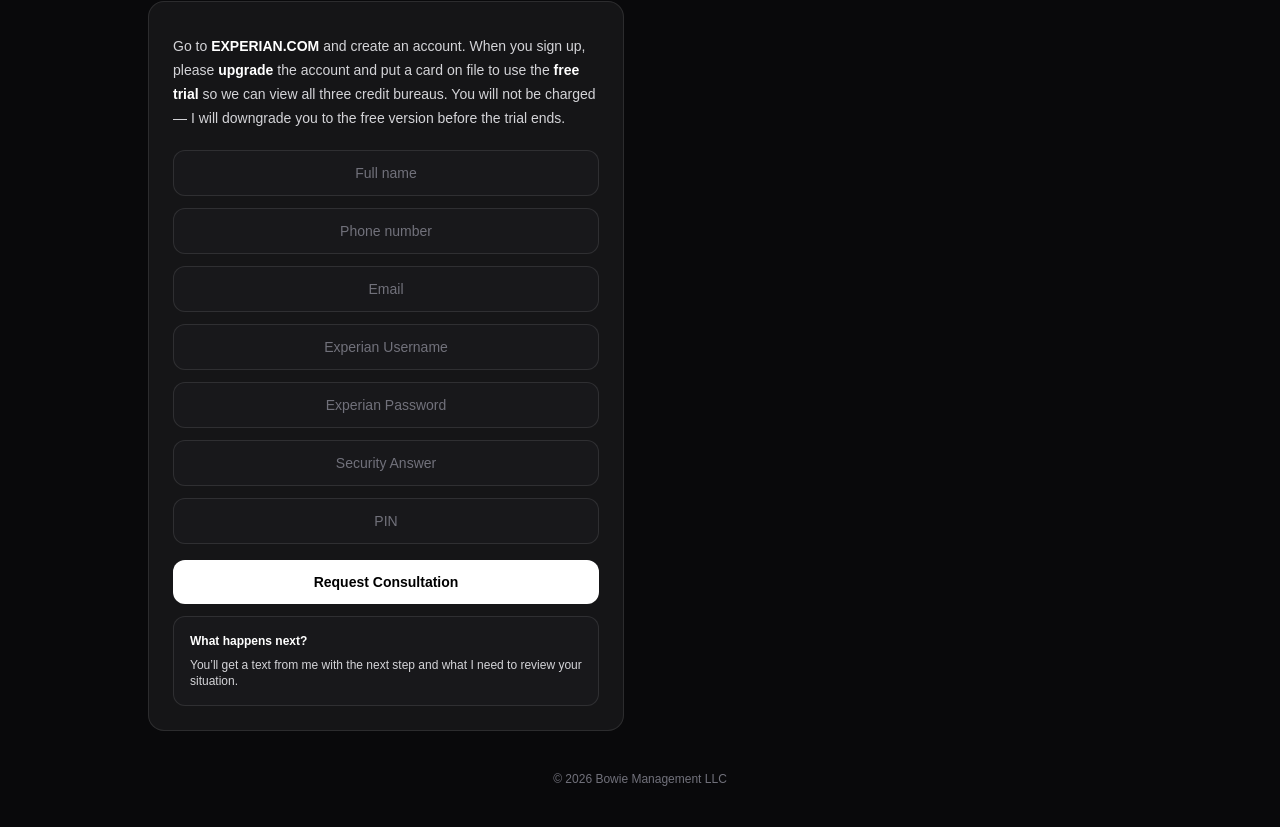
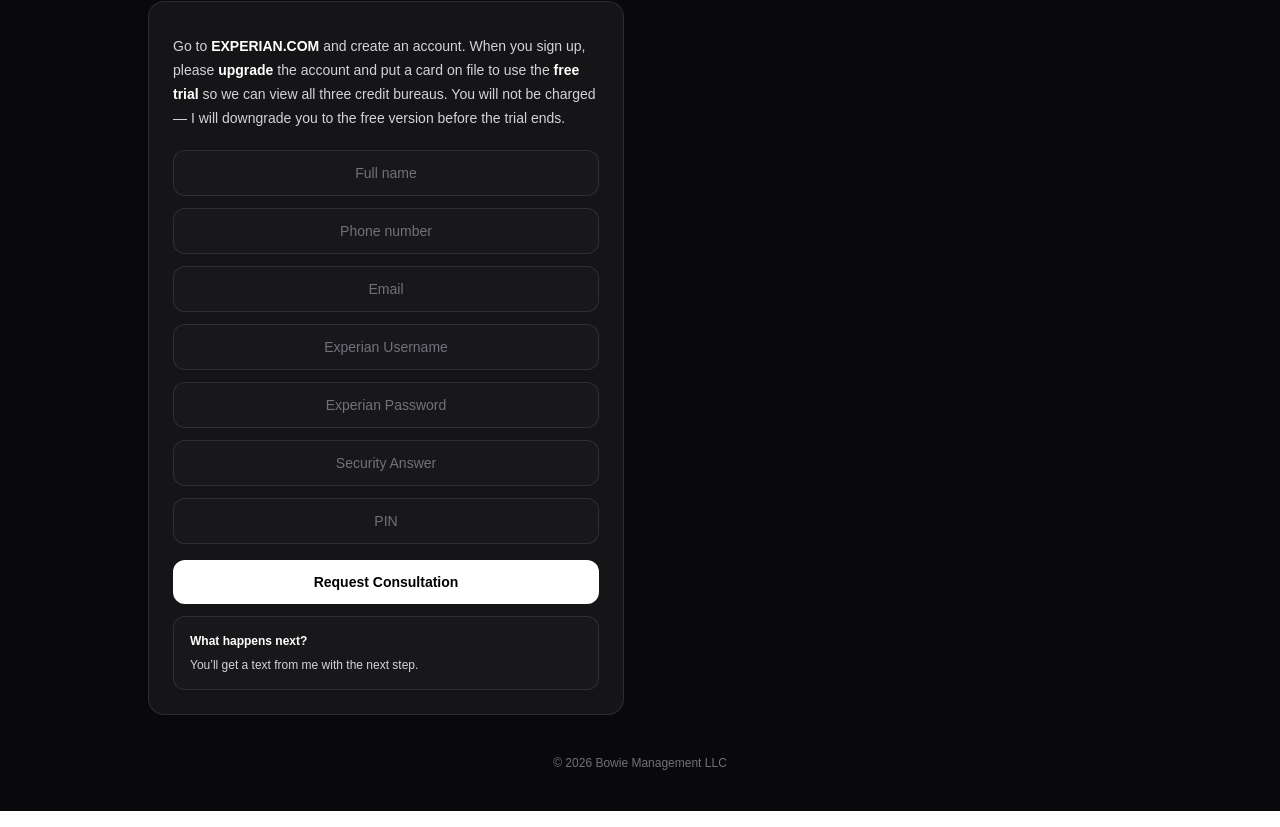
Before and after one commit to Kennybowie/Credit-repair, a Next.js app: page / in a window 1280 px wide. Shown: the part 469-1296 px from the top of the page. Built offline with nearby package versions, Linux system fonts and the light colour scheme.

Commit message:
Update text content

```diff
--- a/app/page.tsx
+++ b/app/page.tsx
@@ -120,8 +120,7 @@
               <div className="rounded-xl border border-white/10 bg-zinc-900 p-4 text-xs text-zinc-300">
                 <div className="font-semibold text-white">What happens next?</div>
                 <p className="mt-2">
-                  You’ll get a text from me with the next step and what I need to
-                  review your situation.
+                  You’ll get a text from me with the next step.
                 </p>
               </div>
             </div>
```
